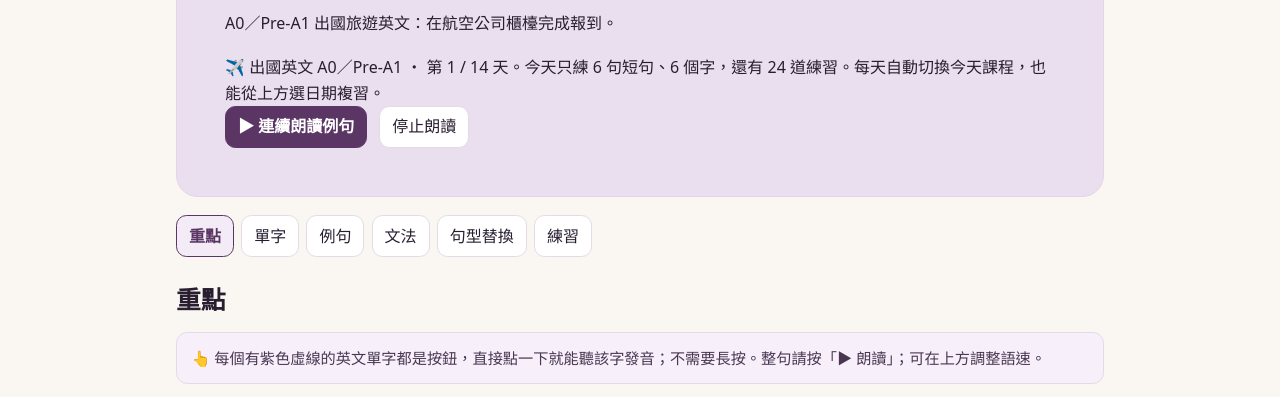
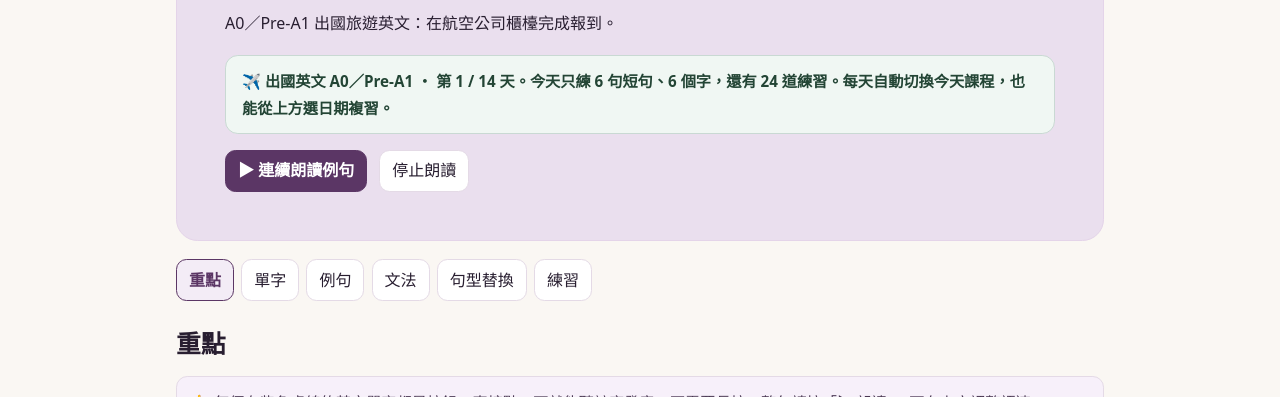
Before and after one commit to k10120422-pixel/my-english-journal, a plain HTML site: page index.html in a window 1280 px wide. Shown: the part 326-723 px from the top of the page. Drawn offline with Linux system fonts and the light colour scheme.

Commit message:
Show A0 travel course day and guidance

```diff
--- a/style.css
+++ b/style.css
@@ -94,3 +94,5 @@ button.speech-word:active{background:#d5b6df;transform:translateY(1px)}
   padding:.8rem .9rem;
   margin:0 0 1rem;
 }
+
+.travel-guide{margin:.7rem 0 1rem;padding:.75rem 1rem;border:1px solid #c9d9d3;border-radius:.8rem;background:#f0f7f3;color:#234535;font-size:.95rem;font-weight:600;line-height:1.75}
```
